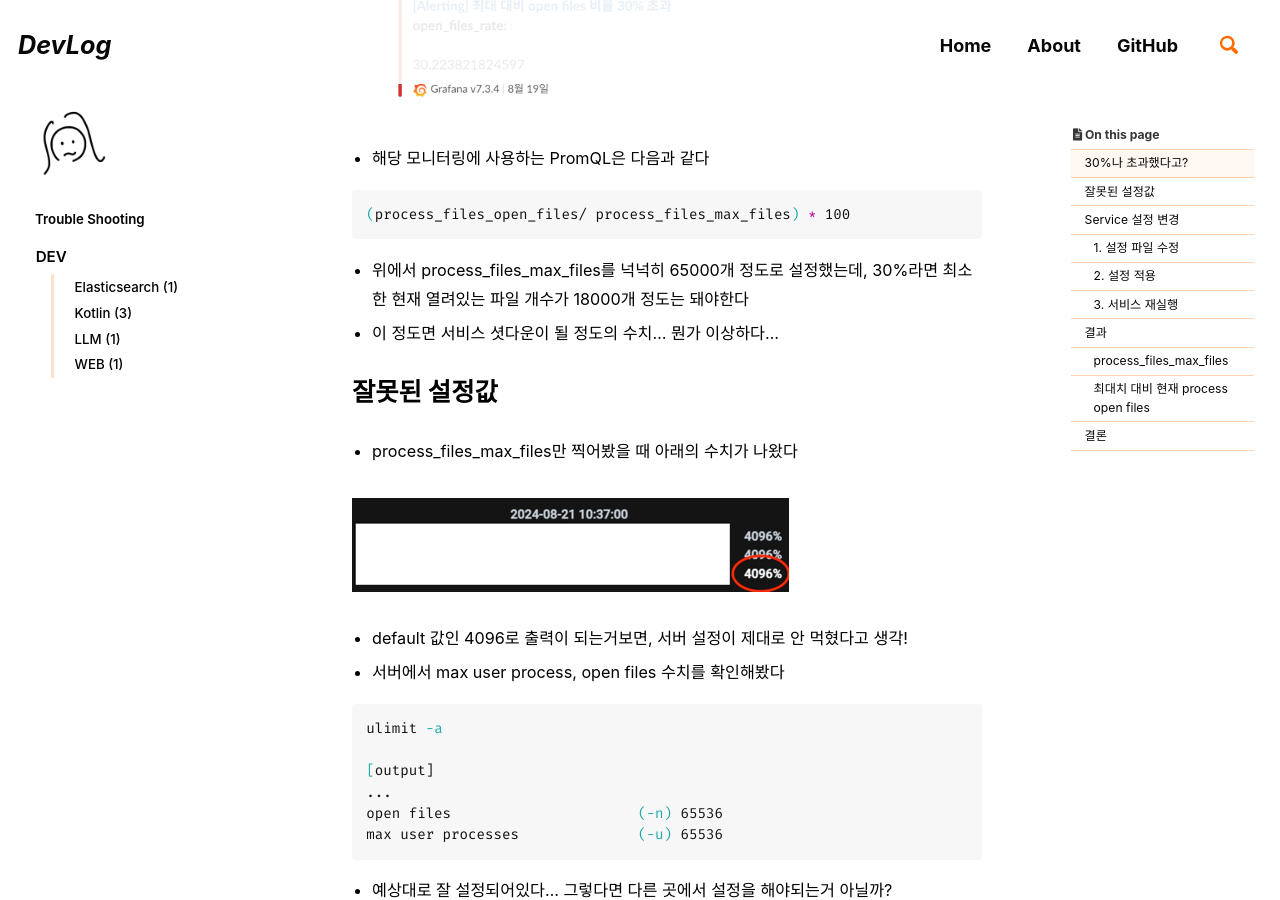
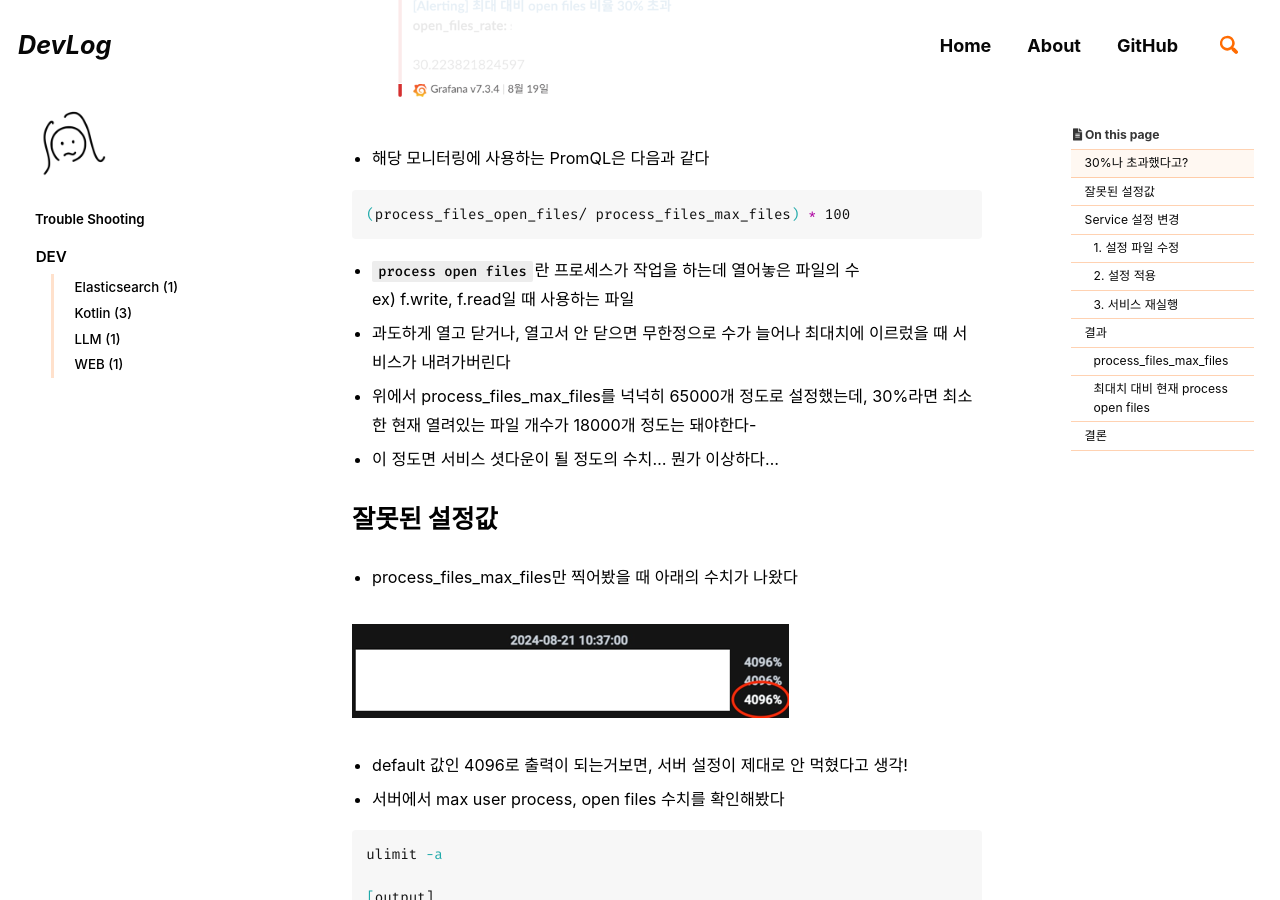
Before and after one commit to developer-parkssi/developer-parkssi.github.io, a Jekyll site: the page built from _posts/2024-08-28-categories-troubleshooting-open-files-limit.md, in a window 1280 px wide and 900 px high, scrolled down 453 px. Built offline with Jekyll 4.4.1, drawn with Linux system fonts in a browser that asks for light colours; cached includes are drawn as plain includes; some web fonts are replaced; comment, search, counter and statistics services are not loaded.

Commit message:
feat: file open 수 설명 추가

````diff
--- a/_posts/2024-08-28-categories-troubleshooting-open-files-limit.md
+++ b/_posts/2024-08-28-categories-troubleshooting-open-files-limit.md
@@ -28,7 +28,10 @@ last_modified_at: 2024-08-28
 (process_files_open_files/ process_files_max_files) * 100
 ```
 
-- 위에서 process_files_max_files를 넉넉히 65000개 정도로 설정했는데, 30%라면 최소한 현재 열려있는 파일 개수가 18000개 정도는 돼야한다
+- `process open files`란 프로세스가 작업을 하는데 열어놓은 파일의 수
+  ex) f.write, f.read일 때 사용하는 파일
+- 과도하게 열고 닫거나, 열고서 안 닫으면 무한정으로 수가 늘어나 최대치에 이르렀을 때 서비스가 내려가버린다
+- 위에서 process_files_max_files를 넉넉히 65000개 정도로 설정했는데, 30%라면 최소한 현재 열려있는 파일 개수가 18000개 정도는 돼야한다-
 - 이 정도면 서비스 셧다운이 될 정도의 수치... 뭔가 이상하다...
 
 # 잘못된 설정값
````
